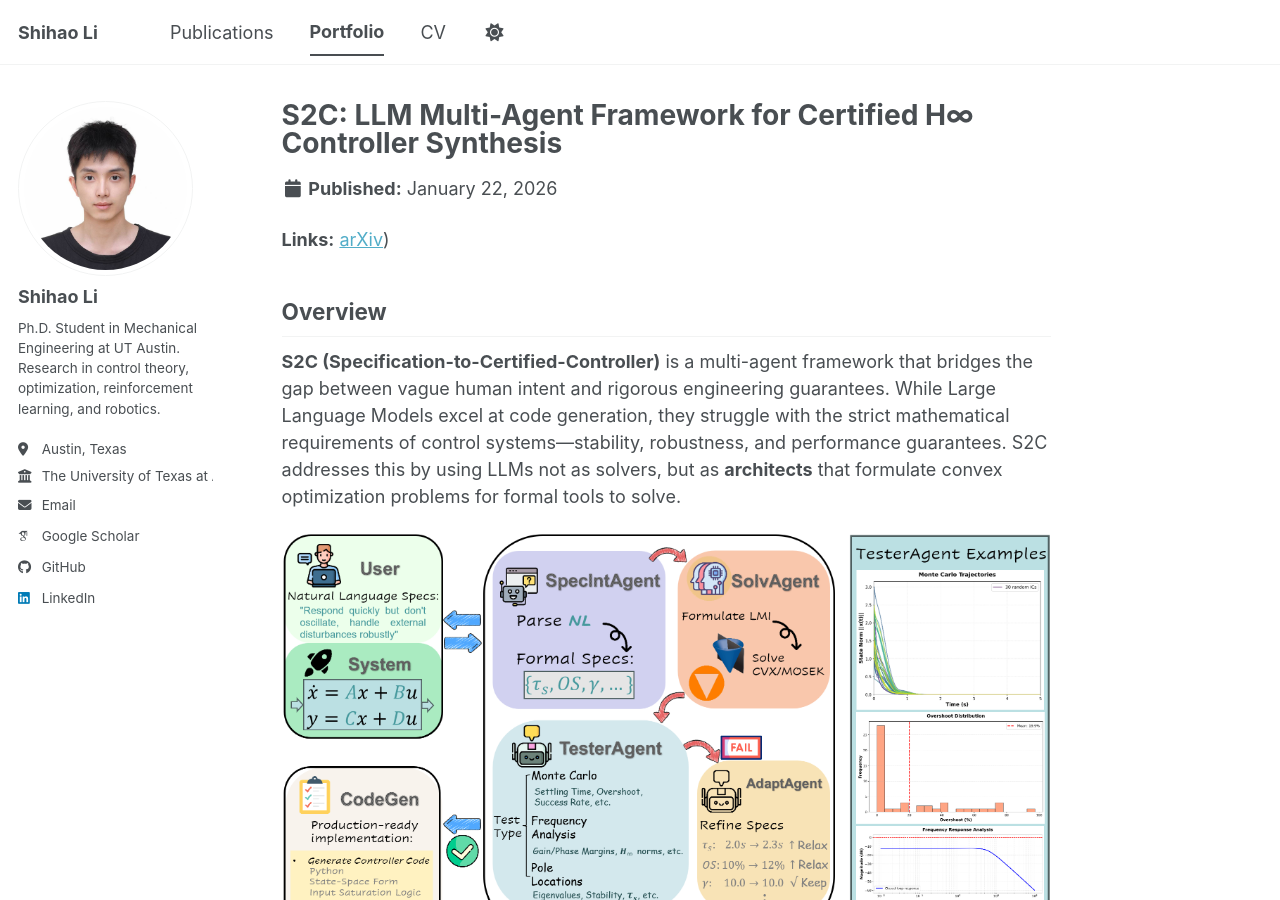
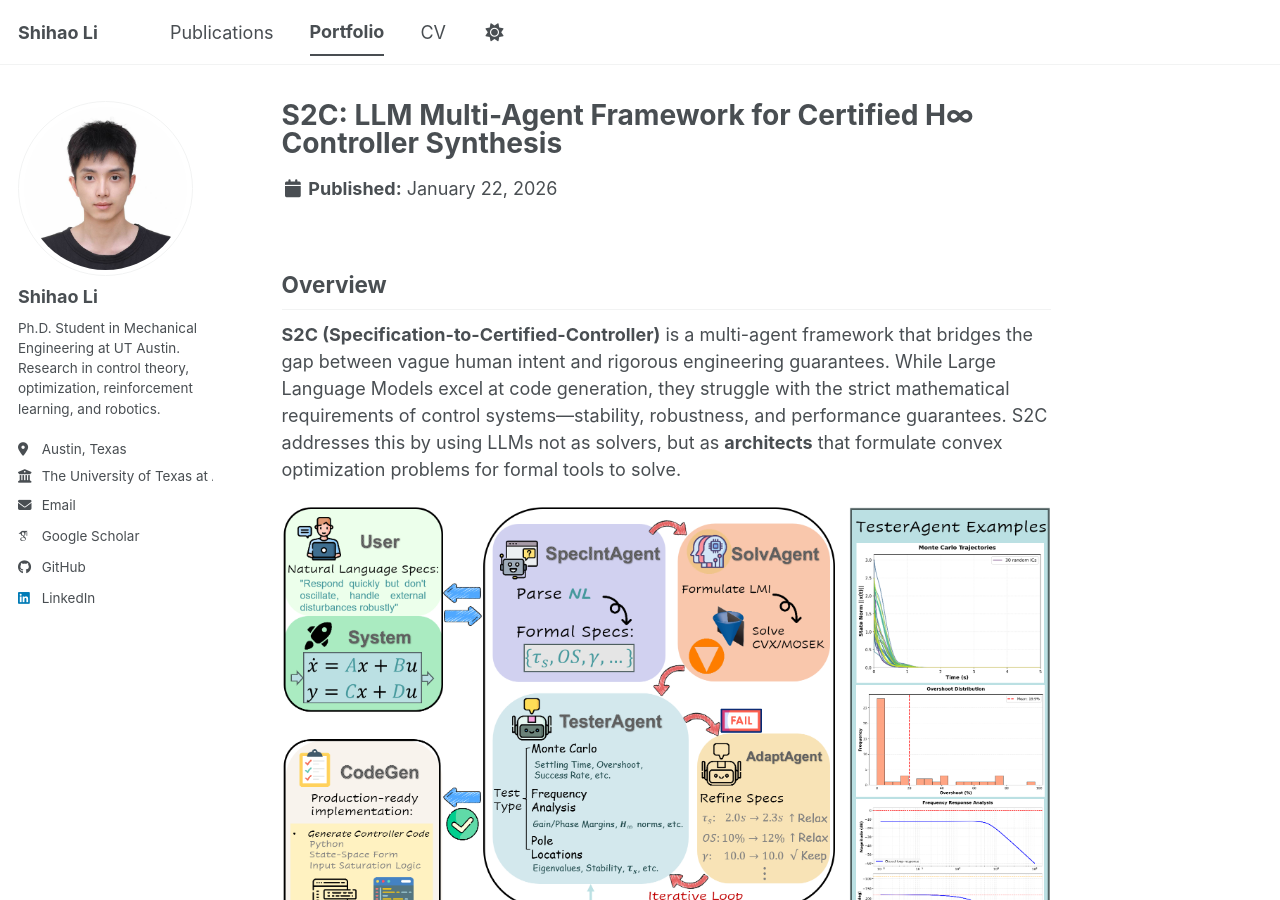
Before and after one commit to SheeHow/sheehow.github.io, a Jekyll site: the page built from _portfolio/llm-control-synthesis.md, in a window 1280 px wide and 900 px high. Built offline with Jekyll 4.4.1, drawn with Linux system fonts in a browser that asks for light colours; some web fonts are replaced; a script bundle is joined from its source files by our own code; library files that are not in the unit come from our copies.

Commit message:
Update llm-control-synthesis.md

```diff
--- a/_portfolio/llm-control-synthesis.md
+++ b/_portfolio/llm-control-synthesis.md
@@ -3,11 +3,10 @@
 excerpt: "A multi-agent LLM framework achieving 100% synthesis success on benchmark problems by integrating natural language reasoning with convex optimization for provably safe controller design."
 order: 1
 collection: portfolio
+paperurl: "https://arxiv.org/abs/2511.07894"
 header:
   teaser: images/s2c-teaser.png
 ---
-
-**Links:** [arXiv](https://arxiv.org/abs/2511.07894))
 
 ## Overview
 
```
